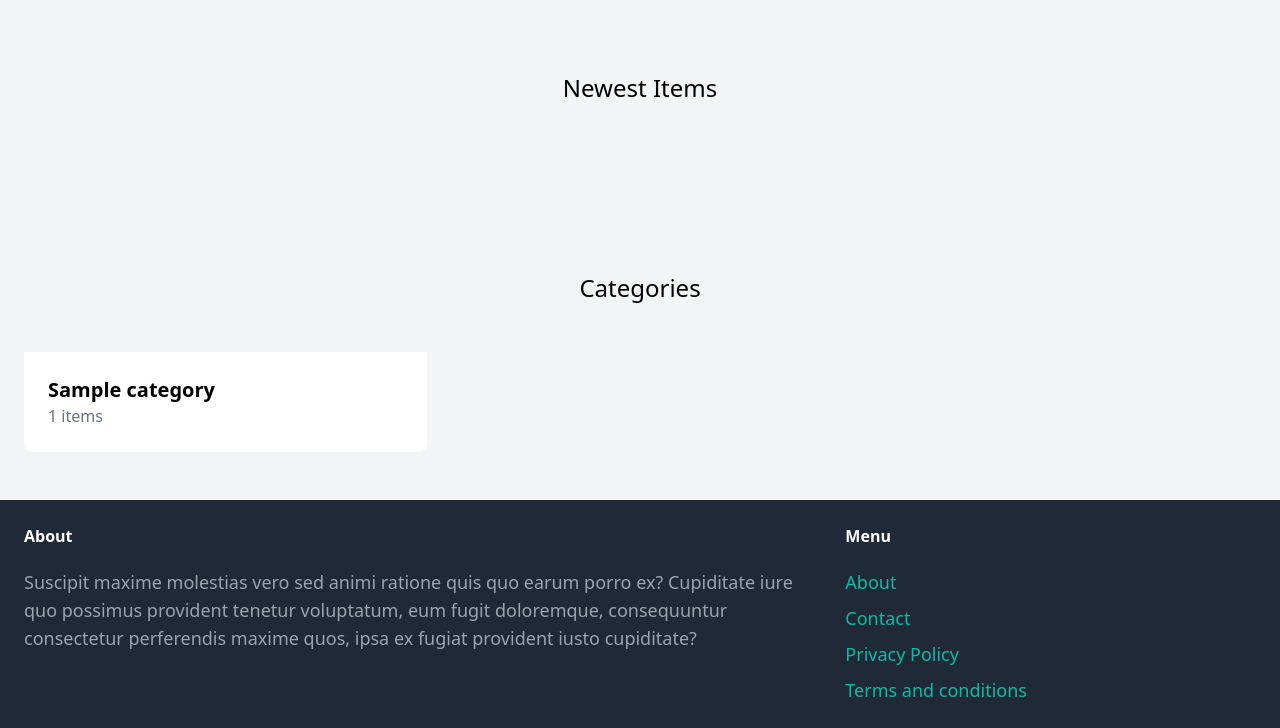
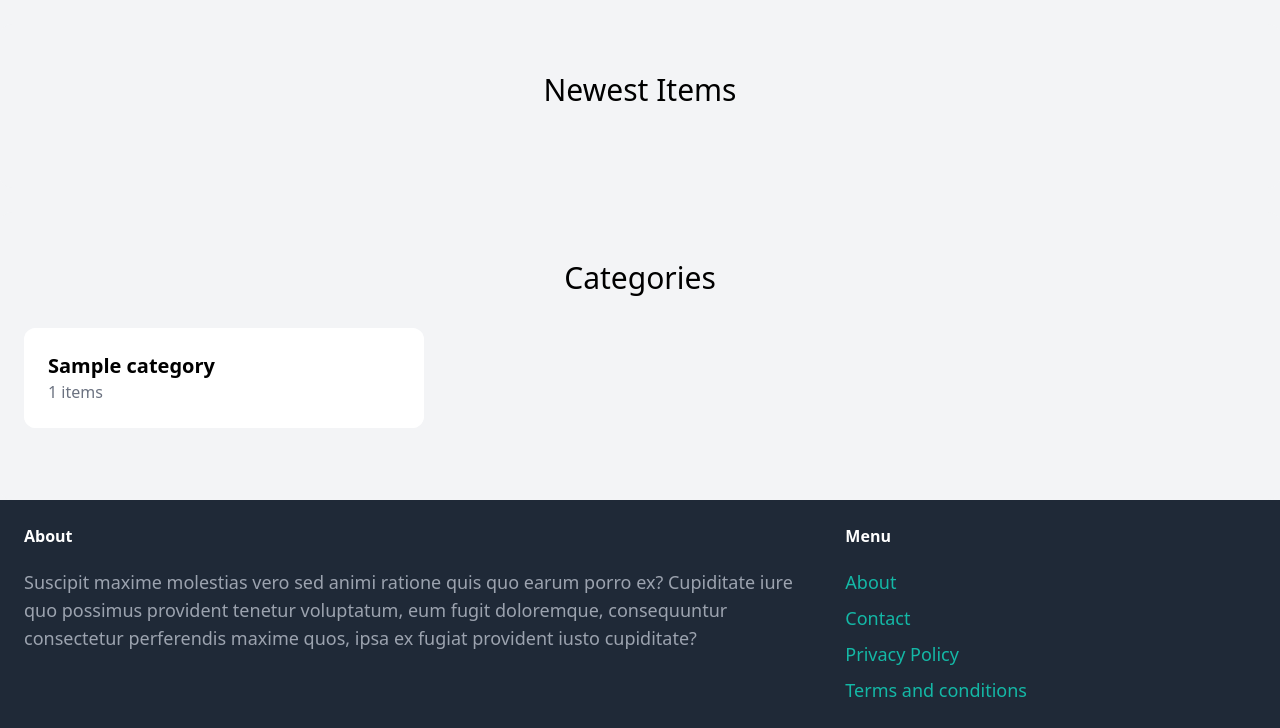
Before and after one commit to Rishi-Mishra0704/puddle, a Django app: page / in a window 1280 px wide. Shown: the part 77-805 px from the top of the page. Run offline with Django 4.2, Linux system fonts and the light colour scheme; tables that the repository leaves empty hold one stand-in row (values such as "Sample post"); some libraries are stand-ins or nearby versions.

Commit message:
update index page

```diff
--- a/core/templates/core/index.html
+++ b/core/templates/core/index.html
@@ -2,16 +2,16 @@
 
 {% block content %}
     <div class="mt-6 px-6 py-12 bg-gray-100 rounded-xl">
-        <h2 class="mb-12 text-2xl text-center">Newest Items</h2>
-        <div class="grid grid-cols-3 gap-3">
+        <h2 class="mb-8 text-2xl md:text-3xl text-center">Newest Items</h2>
+        <div class="grid grid-cols-1 md:grid-cols-2 lg:grid-cols-3 gap-4">
           {% for item in items %}
-            <div>
-                <a href="{% url "item:detail" item.id%}">
+            <div class="mb-6">
+                <a href="{% url "item:detail" item.id%}" class="block rounded-xl overflow-hidden bg-white hover:shadow-md">
                     {% if item.images %}
-                    <img src="{{ item.images.url }}" alt="{{ item.name }}" class="rounded-t-xl">
+                    <img src="{{ item.images.url }}" alt="{{ item.name }}" class="rounded-t-xl w-full">
                     {% endif %}
-                    <div class="p-6 bg-white rounded-b-lg">
-                        <h3 class="text-xl font-bold">{{ item.name }}</h3>
+                    <div class="p-4 md:p-6 bg-white rounded-b-lg">
+                        <h3 class="text-lg md:text-xl font-bold">{{ item.name }}</h3>
                         <p class="text-gray-500">${{ item.price }}</p>
                     </div>
                 </a>
@@ -21,20 +21,18 @@
     </div>
 
     <div class="mt-6 px-6 py-12 bg-gray-100 rounded-xl">
-        <h2 class="mb-12 text-2xl text-center">Categories</h2>
-        <div class="grid grid-cols-3 gap-3">
+        <h2 class="mb-8 text-2xl md:text-3xl text-center">Categories</h2>
+        <div class="grid grid-cols-1 md:grid-cols-2 lg:grid-cols-3 gap-4">
             {% for category in categories %}
-                <div>
-                    <a href="#">
-                        <div class="p-6 bg-white rounded-b-lg">
-                            <h3 class="text-xl font-bold">{{ category.name }}</h3>
+                <div class="mb-6">
+                    <a href="#" class="block rounded-xl overflow-hidden bg-white hover:shadow-md">
+                        <div class="p-4 md:p-6 bg-white rounded-b-lg">
+                            <h3 class="text-lg md:text-xl font-bold">{{ category.name }}</h3>
                             <p class="text-gray-500">{{ category.items.count }} items</p>
                         </div>
                     </a>
                 </div>
             {% endfor %}
-
         </div>
     </div>
-
 {% endblock %}
```
